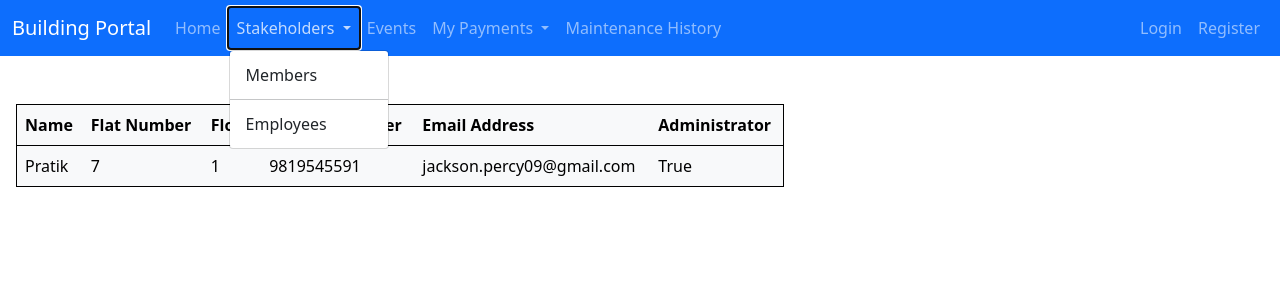
After one commit to Pratik-Sanghavi/Building-Portal, a Flask app: page /members in a window 1280 px wide, after a click on "Stakeholders". The commit adds this page. Shown: the top 300 px of the page. Run offline with Flask 2, Linux system fonts and the light colour scheme; data comes from the database, SQL or seed files in the repository; both versions use the stored data as it was after the commit; some libraries are stand-ins or nearby versions.

Commit message:
Subject: Building Portal with login page and members and employees information.
Problem:
Login Page implemented and also members and employees information updated.

Solution:
* Login page implemented
* Members Page implemented
* Employees Page implemented

Note:
Next:
* Implement Logout Feature and also feature to edit user fields
* Implement Events Page
* Implement My Payments Tab
* Implement Maintenance History

```diff
--- /dev/null
+++ b/Data/Employee_Data.csv
@@ -0,0 +1,3 @@
+Employee_ID,Employee_Name,Designation
+1,Shri Mukesh,Garbage Collector
+2,Shrimati Veermati,Cleaner
--- a/building_portal/__init__.py
+++ b/building_portal/__init__.py
@@ -1,6 +1,7 @@
 from flask import Flask
 from flask_sqlalchemy import SQLAlchemy
 from flask_bcrypt import Bcrypt
+from flask_login import LoginManager
 
 app = Flask(__name__)
 app.secret_key = "10b2a0072d1a65e325e76d75"
@@ -8,5 +9,6 @@ app.config['SESSION_COOKIE_NAME'] = "User"
 app.config['SQLALCHEMY_DATABASE_URI'] = 'sqlite:///building.db'
 db = SQLAlchemy(app)
 bcrypt = Bcrypt(app)
+login_manager = LoginManager(app)
 
 from building_portal import routes
--- /dev/null
+++ b/building_portal/load_functions.py
@@ -0,0 +1,11 @@
+import pandas as pd
+
+def db_to_dataframe(db, dataframe_columns, db_columns):
+    df = pd.DataFrame(columns=dataframe_columns)
+    for entry in db:
+        dict = {}
+        for i in range(len(db_columns)):
+            dict[dataframe_columns[i]] = getattr(entry, db_columns[i])
+        # print(dict)
+        df = df.append(dict, ignore_index=True)
+    return df
--- a/building_portal/routes.py
+++ b/building_portal/routes.py
@@ -4,6 +4,9 @@ from building_portal.model import Flat, User
 from building_portal.forms import RegisterForm, LoginForm
 from building_portal import db
 from datetime import datetime
+from flask_login import login_user
+import pandas as pd
+from building_portal.load_functions import db_to_dataframe
 
 @app.route('/')
 @app.route('/home')
@@ -14,7 +17,15 @@ def home():
 def register_page():
     form = RegisterForm()
     if form.validate_on_submit():
-        user_to_create = User(user_name=form.username.data, email_address=form.email_address.data, password=form.password1.data, registered_on=datetime.now(), confirmed=False, confirmed_on=datetime.now(), admin_user = form.admin_user.data)
+        user_to_create = User(name=form.name.data,
+                              user_name=form.username.data,
+                              email_address=form.email_address.data,
+                              contact_no=form.contact_no.data,
+                              password=form.password1.data,
+                              registered_on=datetime.now(),
+                              confirmed=False,
+                              confirmed_on=datetime.now(),
+                              admin_user = form.admin_user.data)
         db.session.add(user_to_create)
         db.session.commit()
         flat_to_create = Flat(flat_no=form.flat_no.data, floor=form.floor.data)
@@ -31,4 +42,33 @@ def register_page():
 @app.route('/login', methods=['GET','POST'])
 def login_page():
     form=LoginForm()
+    if form.validate_on_submit():
+        attempted_user  = User.query.filter_by(user_name=form.username.data).first()
+        if attempted_user and attempted_user.check_password_correction(attempted_password=form.password.data):
+            login_user(attempted_user)
+            flash(f'Success! You are logged in as {attempted_user.user_name}', category='success')
+            return redirect(url_for('home'))
+        else:
+            flash('Username and password do not match! Please check your login credentials or contact admin.', category='danger')
+            pass
     return render_template('login.html', form=form)
+
+@app.route('/members')
+def member_page():
+    users = User.query.all()
+    flats = Flat.query.all()
+    user_cols = ['id','name','email_address','contact_no','admin_user']
+    flat_cols = ['flat_no','floor','owner']
+
+    user_df = db_to_dataframe(users, ['ID','Name','Email_Address','Contact_Number', 'Administrator'], user_cols)
+    flat_df = db_to_dataframe(flats, ['Flat_Number','Floor','Owner'], flat_cols)
+    user_info = pd.merge(user_df, flat_df, left_on='ID', right_on='Owner')
+    user_info = user_info[['Name','Flat_Number','Floor', 'Contact_Number','Email_Address','Administrator']]
+    # print(user_info)
+    return render_template('members.html', member_table = user_info)
+
+@app.route('/employees')
+def employee_page():
+    df = pd.read_csv('./Data/Employee_Data.csv')
+    df = df[['Employee_Name','Designation']]
+    return render_template('employees.html', employee_table = df)
--- a/building_portal/static/css/style.css
+++ b/building_portal/static/css/style.css
@@ -12,6 +12,7 @@ body{
     border-style: solid;
     border-color: #000000;
     border-width: 1px;
+    border-radius: 5%;
 }
 .container:hover{
     display: flex;
@@ -23,13 +24,13 @@ body{
     border-color: #000000;
     border-width: 1px;
     box-shadow: 3px 3px 3px 3px #000000;
+    border-radius: 5%;
 }
 
 .container > span {
-    display: flex;
-    justify-content: center;
     padding: 1rem;
 }
+
 .btn{
     margin-top: 1rem;
 }
@@ -47,3 +48,21 @@ body{
     align-items: center;
     margin: 1rem;
 }
+
+.members-table{
+    display: flex;
+    justify-content: center;
+    margin-top: 1rem;
+    padding: 1rem;
+    width: 50rem;
+}
+
+.table{
+    color: black;
+    margin-top: 1rem;
+    padding: 1rem;
+    width: 50em;
+    border-style: solid;
+    border-color: #000000;
+    border-width: 1px;
+}
--- a/building_portal/templates/base.html
+++ b/building_portal/templates/base.html
@@ -13,7 +13,7 @@
     </title>
 </head>
 <body>
-    <nav class="navbar navbar-expand-lg navbar-dark bg-primary">
+    <nav class="navbar navbar-expand-lg navbar-dark bg-primary" style="width:auto">
         <div class="container-fluid">
           <a class="navbar-brand" href="#">Building Portal</a>
           <button class="navbar-toggler" type="button" data-bs-toggle="collapse" data-bs-target="#navbarSupportedContent" aria-controls="navbarSupportedContent" aria-expanded="false" aria-label="Toggle navigation">
@@ -29,21 +29,42 @@
                   Stakeholders
                 </a>
                 <ul class="dropdown-menu" aria-labelledby="navbarDropdown">
-                    <li><a class="dropdown-item" href="#">Members</a></li>
+                    <li><a class="dropdown-item" href="{{ url_for('member_page') }}">Members</a></li>
                     <li><hr class="dropdown-divider"></li>
-                    <li><a class="dropdown-item" href="#">Employees</a></li>
+                    <li><a class="dropdown-item" href="{{ url_for('employee_page') }}">Employees</a></li>
                 </ul>
               </li>
               <li class="nav-item">
                 <a class="nav-link" href="#">Events</a>
               </li>
-              <li class="nav-item">
-                <a class="nav-link" href="#">My Payments</a>
+              <li class="nav-item dropdown">
+                <a class="nav-link dropdown-toggle" href="#" id="navbarDropdown" role="button" data-bs-toggle="dropdown" aria-expanded="false">
+                  My Payments
+                </a>
+                <ul class="dropdown-menu" aria-labelledby="navbarDropdown">
+                    <li><a class="dropdown-item" href="#">Due to me</a></li>
+                    <li><hr class="dropdown-divider"></li>
+                    <li><a class="dropdown-item" href="#">Payment History</a></li>
+                </ul>
               </li>
               <li class="nav-item">
                 <a class="nav-link" href="#">Maintenance History</a>
               </li>
             </ul>
+            {% if current_user.is_authenticated %}
+            <ul class="navbar-nav">
+              <li class="nav-item dropdown">
+                <a class="nav-link dropdown-toggle" href="#" id="navbarDropdown" role="button" data-bs-toggle="dropdown" aria-expanded="false" style="color: white;">
+                  Welcome, {{current_user.user_name}}
+                </a>
+                <ul class="dropdown-menu" aria-labelledby="navbarDropdown">
+                    <li><a class="dropdown-item" href="#">My Profile</a></li>
+                    <li><hr class="dropdown-divider"></li>
+                    <li><a class="dropdown-item" href="#">Logout</a></li>
+                </ul>
+              </li>
+            </ul>
+            {% else %}
             <ul class="navbar-nav">
               <li class="nav-item">
                   <a class="nav-link" id="login_page" href="{{url_for('login_page')}}">Login</a>
@@ -52,6 +73,7 @@
                   <a class="nav-link" id="register_page" href="{{url_for('register_page')}}">Register</a>
               </li>
             </ul>
+            {% endif %}
           </div>
         </div>
       </nav>
--- a/building_portal/templates/login.html
+++ b/building_portal/templates/login.html
@@ -18,10 +18,14 @@ Login Page
 
         <span>{{form.password.label()}}
         {{form.password(class="form-control",placeholder="Password")}}</span>
-
         <span style="margin-top: 2rem;">
         {{form.submit(class="btn btn-lg btn-block btn-primary")}}</span>
     </form>
+    <hr>
+    <div class="checkbox mb-3">
+        <h6>Do not have an account?</h6>
+        <a class="btn btn-sm btn-secondary" href="{{url_for('register_page')}}">Register</a>
+    </div>
 </div>
 </body>
 {% endblock %}
--- /dev/null
+++ b/building_portal/templates/members.html
@@ -0,0 +1,48 @@
+{% extends 'base.html' %}
+{% block title %}
+    Members
+{% endblock %}
+{% block content %}
+    <div class="members-table">
+        <table class="table table-hover table-light">
+            <thead>
+                <tr>
+                    <!-- Your Columns HERE -->
+                    <th scope="col">Name</th>
+                    <th scope="col">Flat Number</th>
+                    <th scope="col">Floor</th>
+                    <th scope="col">Contact Number</th>
+                    <th scope="col">Email Address</th>
+                    <th scope="col">Administrator</th>
+                    {% if current_user.is_authenticated and current_user.admin_user %}
+                        <th scope="col">Change User Type</th>
+                    {% endif %}
+                </tr>
+            </thead>
+            <tbody>
+                <!-- Your rows inside the table HERE: -->
+                {% for _,member in member_table.iterrows() %}
+                    <tr>
+                        <td>{{ member['Name'] }}</td>
+                        <td>{{ member['Flat_Number'] }}</td>
+                        <td>{{ member['Floor'] }}</td>
+                        <td>{{ member['Contact_Number'] }}</td>
+                        <td>{{ member['Email_Address'] }}</td>
+                        <td>{{ member['Administrator'] }}</td>
+                        {% if current_user.is_authenticated and current_user.admin_user %}
+                            {% if member['Administrator']==False %}
+                                <td>
+                                    <button class="btn btn-outline btn-success">Make Admin</button>
+                                </td>
+                            {% else %}
+                                <td>
+                                    <button class="btn btn-outline btn-sm", style="background-color: gray; margin-top:0rem">Admin</button>
+                                </td>
+                            {% endif %}
+                        {% endif %}
+                    </tr>
+                {% endfor %}
+            </tbody>
+        </table>
+    </div>
+{% endblock %}
```
Also changed, not shown: building_portal/forms.py (+12 -0 lines), building_portal/model.py (+12 -2 lines), building_portal/templates/employees.html (added, +9 -0 lines), building_portal/templates/register.html (+13 -1 lines), building.db (added), building_portal/building.db, 1 other file. Lines whose indentation alone changed are shown as unchanged.
